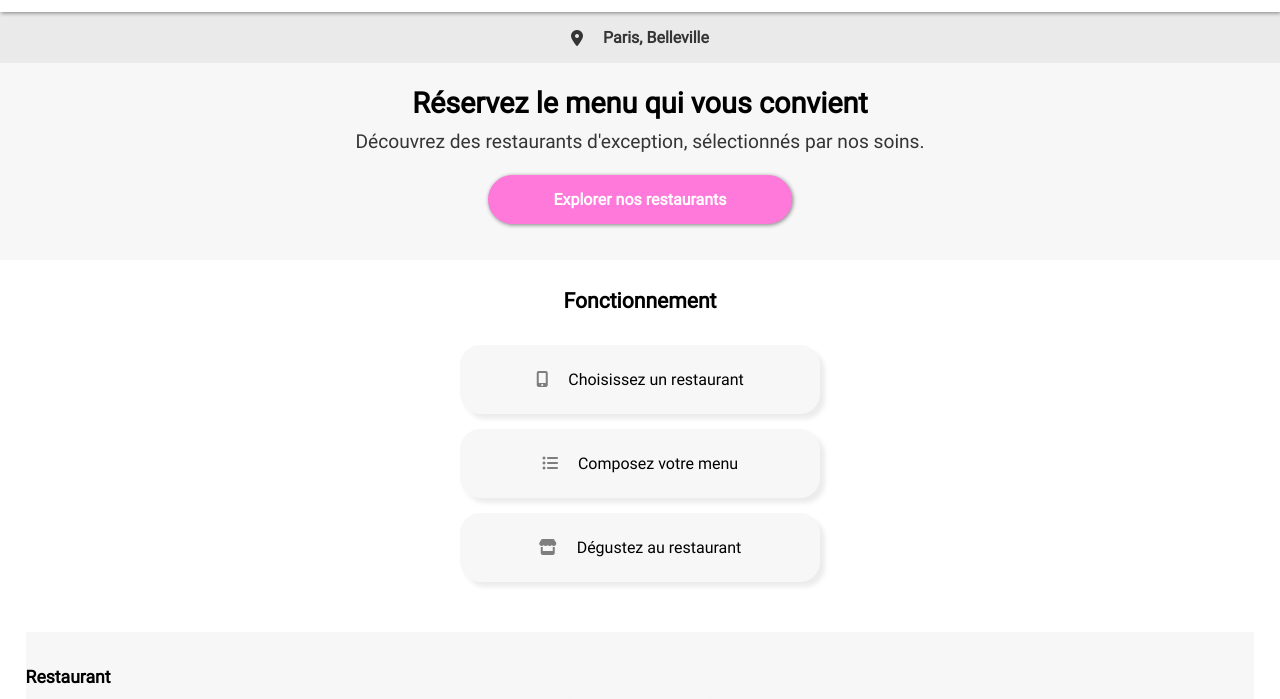
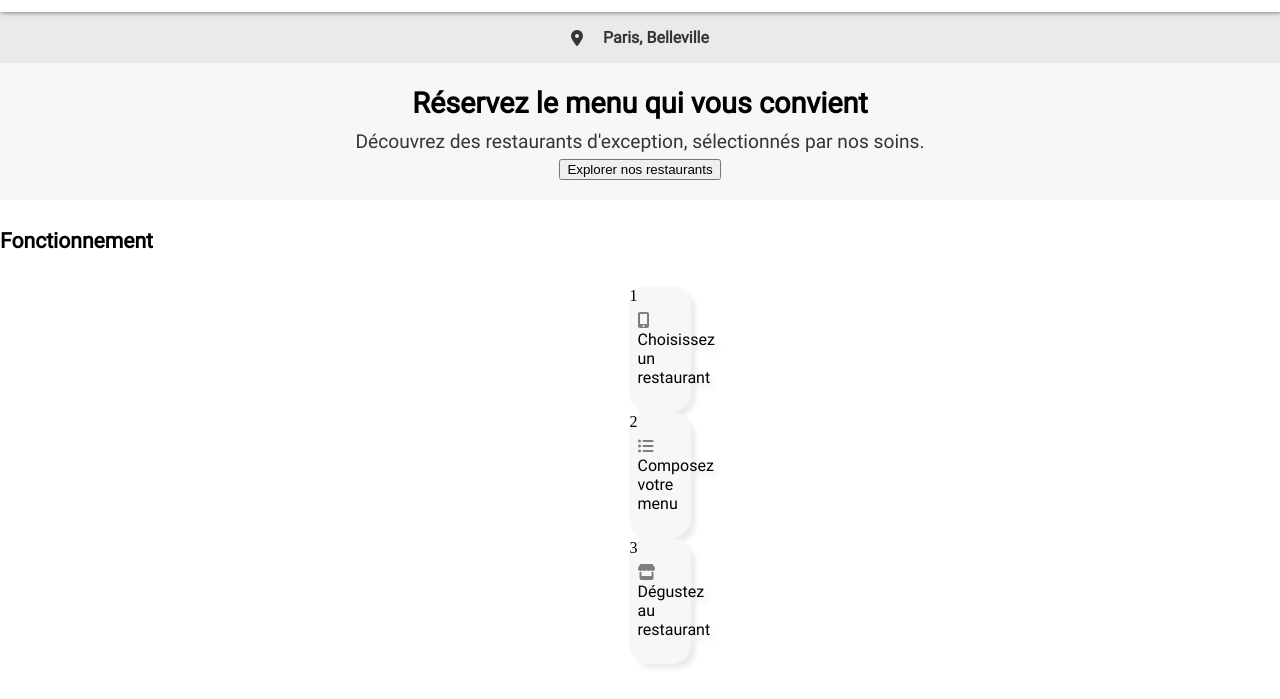
Before and after one commit to justines8/ohmyfood, a plain HTML site: page accueil.html in a window 1280 px wide. Shown: the part 69-768 px from the top of the page. Drawn offline with Linux system fonts and the light colour scheme; grey boxes are pictures that could not be loaded.

Commit message:
Ajout des numéros

```diff
--- a/accueil.html
+++ b/accueil.html
@@ -29,22 +29,25 @@
         <div class="presentation">
             <h1 class= "presentation1">Réservez le menu qui vous convient</h1>
             <h2 class= "presentation2">Découvrez des restaurants d'exception, sélectionnés par nos soins.</h2>
-        <p class="presentation3">Explorer nos restaurants</p>
+            <input type="button" value="Explorer nos restaurants">
         </div>
 <!--PRESENTATION FIN-->
 
 <!--FONCTIONNEMENT DÉBUT-->
         <section class="section1">
+                <div class="titrefonctionnement"><h2>Fonctionnement</h2></div>
                 <div class="fonctionnement">
-                <div class="titrefonctionnement"><h2>Fonctionnement</h2></div>
-                <article class="etapefonction">
-                <p class="etape"><i class="fa-solid fa-mobile-screen-button"></i>Choisissez un restaurant</p>
-                </article>
-                <article class="etapefonction">
-                <p class="etape"><i class="fa-solid fa-list-ul"></i>Composez votre menu</p>
-                </article>
-                <article class="etapefonction">
-                <p class="etape"><i class="fa-solid fa-store"></i>Dégustez au restaurant</p>
+                    <ol>
+                        <li class="etapefonction">
+                            <div class="numero">1</div><p class="etape"><i class="fa-solid fa-mobile-screen-button"></i>Choisissez un restaurant</p>
+                        </li>
+                        <li class="etapefonction">
+                            <div class="numero">2</div><p class="etape"><i class="fa-solid fa-list-ul"></i>Composez votre menu</p>
+                        </li>
+                        <li class="etapefonction">
+                            <div class="numero">3</div><p class="etape"><i class="fa-solid fa-store"></i>Dégustez au restaurant</p>
+                        </li>
+                    </ol>
                 </div>
         </section>
 <!--FONCTIONNEMENT FIN-->
```
Lines whose indentation alone changed are shown as unchanged.
